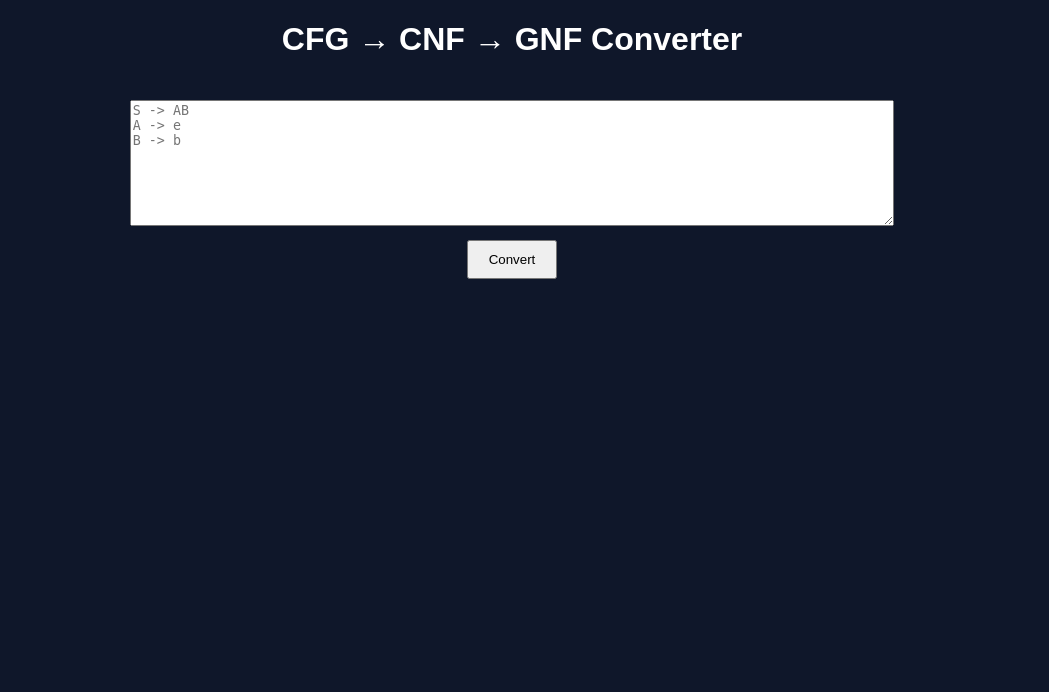
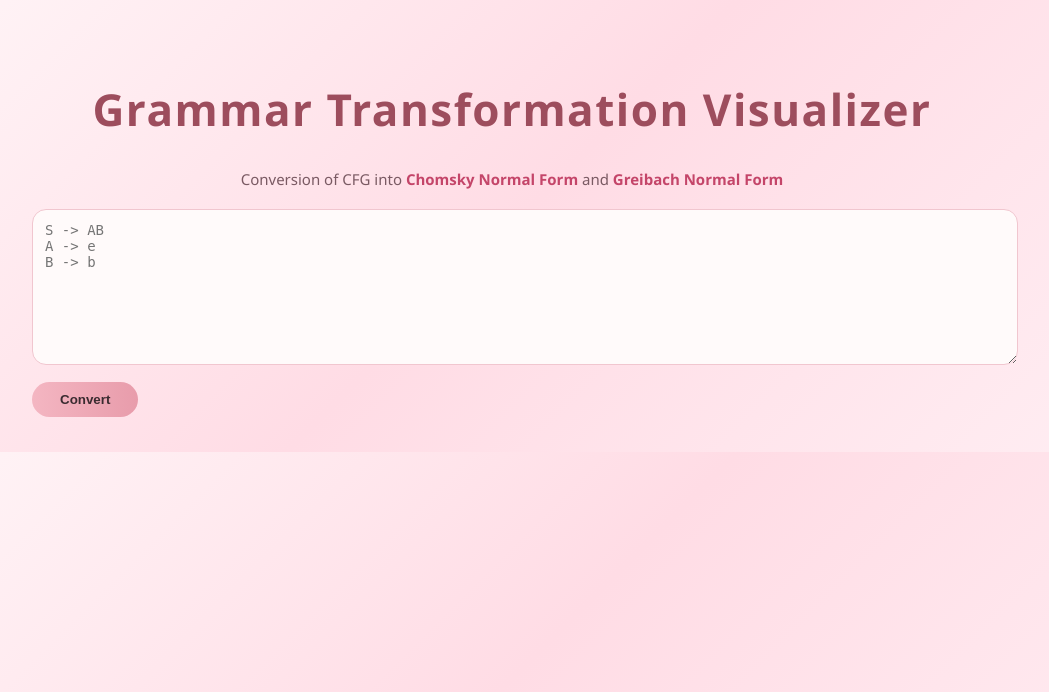
Before and after one commit to jaanvigangwal22/CGF-CONVERTOR-Project-, a Flask app: page / in a window 1280 px wide. Shown: the top 692 px of the page, without its empty margins (128-1177 px from the left). Run offline with Flask 3, Linux system fonts and the light colour scheme.

Commit message:
Final Convertor

```diff
--- a/templates/index.html
+++ b/templates/index.html
@@ -2,47 +2,152 @@
 <html>
 
 <head>
-    <title>CFG Visualizer</title>
+    <title>CFG Converter</title>
 
     <style>
         body {
-            background: #0f172a;
-            color: white;
-            font-family: Arial;
+            margin: 0;
+            font-family: 'Segoe UI', sans-serif;
+            background: linear-gradient(135deg, #fff6f8, #ffdce5, #ffeef3);
+            color: #3a2b30;
+        }
+
+        .header {
             text-align: center;
+            padding: 50px 10px 20px;
+        }
+
+        .header h1 {
+            font-size: 44px; /* 🔥 BIG TITLE */
+            font-weight: 700;
+            letter-spacing: 1.5px;
+            color: #9d4d5d; /* 🔥 DARK PINK */
+        }
+
+        .subtitle {
+            margin-top: 10px;
+            font-size: 15px;
+            color: #7a5a63;
+        }
+
+        .accent {
+            color: #c44569; /* highlight words */
+            font-weight: 600;
+        }
+
+        .container {
+            width: 75%;
+            margin: auto;
         }
 
         textarea {
-            width: 60%;
-            height: 120px;
-            margin-top: 20px;
+            width: 100%;
+            height: 130px;
+            border-radius: 14px;
+            padding: 12px;
+            border: 1px solid #f1c6cf;
+            background: #fffafa;
+            font-size: 14px;
+            color: #3a2b30;
         }
 
         button {
-            padding: 10px 20px;
-            margin-top: 10px;
+            margin-top: 12px;
+            padding: 10px 28px;
+            border-radius: 25px;
+            border: none;
+            background: linear-gradient(to right, #f4b6c2, #e89cab); /* darker pastel */
+            color: #3a2b30;
+            font-weight: 600;
+            cursor: pointer;
+            transition: 0.3s;
         }
 
-        .box {
-            width: 60%;
-            margin: 20px auto;
-            padding: 15px;
-            background: #1e293b;
-            border-left: 5px solid #22c55e;
-            text-align: left;
+        button:hover {
+            transform: scale(1.05);
+        }
+
+        .flow {
+            margin-top: 35px;
+            padding-left: 25px;
+            border-left: 3px dashed #e8b7c2; /* darker pastel line */
+        }
+
+        .step {
+            position: relative;
+            background: #ffffff;
+            margin-bottom: 25px;
+            padding: 18px;
+            border-radius: 14px;
+            box-shadow: 0 6px 18px rgba(0,0,0,0.06);
+            animation: fadeUp 0.5s ease;
+        }
+
+        .step::before {
+            content: "";
+            position: absolute;
+            left: -13px;
+            top: 25px;
+            width: 14px;
+            height: 14px;
+            background: #e89cab; /* darker dot */
+            border-radius: 50%;
+        }
+
+        .step h3 {
+            margin: 0;
+            font-size: 17px;
+            color: #9d4d5d;
+        }
+
+        .reason {
+            font-size: 13px;
+            margin-top: 6px;
+            color: #7a5a63;
         }
 
         pre {
-            background: black;
-            padding: 10px;
+            background: #fff3f6;
+            padding: 12px;
+            border-radius: 10px;
+            margin-top: 12px;
+            font-size: 13px;
+            overflow-x: auto;
         }
+
+        .highlight {
+            border-left: 6px solid #c44569; /* 🔥 DARK highlight */
+            background: linear-gradient(to right, #ffe6eb, #ffd6df);
+            box-shadow: 0 6px 20px rgba(196, 69, 105, 0.2);
+        }
+
+        @keyframes fadeUp {
+            from {
+                opacity: 0;
+                transform: translateY(15px);
+            }
+            to {
+                opacity: 1;
+                transform: translateY(0);
+            }
+        }
+
     </style>
 
 </head>
 
 <body>
 
-<h1>CFG → CNF → GNF Converter</h1>
+<div class="header">
+    <h1>Grammar Transformation Visualizer</h1>
+    <div class="subtitle">
+        Conversion of CFG into
+        <span class="accent">Chomsky Normal Form</span> and
+        <span class="accent">Greibach Normal Form</span>
+    </div>
+</div>
+
+<div class="container">
 
 <form method="POST">
 <textarea name="grammar" placeholder="S -> AB
@@ -52,37 +157,75 @@ B -> b"></textarea>
 <button>Convert</button>
 </form>
 
+<div class="flow">
+
 {% if original %}
-<div class="box"><h3>Step 1: Original</h3><pre>{{ original }}</pre></div>
+<div class="step">
+<h3>Step 1: Original Grammar</h3>
+<div class="reason">Initial grammar provided.</div>
+<pre>{{ original }}</pre>
+</div>
 {% endif %}
 
 {% if epsilon %}
-<div class="box"><h3>Step 2: Epsilon Removed</h3><pre>{{ epsilon }}</pre></div>
+<div class="step">
+<h3>Step 2: Remove Epsilon</h3>
+<div class="reason">Removed empty productions.</div>
+<pre>{{ epsilon }}</pre>
+</div>
 {% endif %}
 
 {% if unit %}
-<div class="box"><h3>Step 3: Unit Removed</h3><pre>{{ unit }}</pre></div>
+<div class="step">
+<h3>Step 3: Remove Unit Productions</h3>
+<div class="reason">Replaced single-variable rules.</div>
+<pre>{{ unit }}</pre>
+</div>
 {% endif %}
 
 {% if useless %}
-<div class="box"><h3>Step 4: Useless Removed</h3><pre>{{ useless }}</pre></div>
+<div class="step">
+<h3>Step 4: Remove Useless Symbols</h3>
+<div class="reason">Removed non-generating symbols.</div>
+<pre>{{ useless }}</pre>
+</div>
 {% endif %}
 
 {% if cnf %}
-<div class="box"><h3>Step 5: CNF</h3><pre>{{ cnf }}</pre></div>
+<div class="step highlight">
+<h3>Step 5: CNF (Chomsky Normal Form)</h3>
+<div class="reason">Converted into CNF standard form.</div>
+<pre>{{ cnf }}</pre>
+</div>
 {% endif %}
 
 {% if gnf_step1 %}
-<div class="box"><h3>Step 6: GNF Step 1</h3><pre>{{ gnf_step1 }}</pre></div>
+<div class="step">
+<h3>Step 6: GNF Step 1</h3>
+<div class="reason">Transformation begins.</div>
+<pre>{{ gnf_step1 }}</pre>
+</div>
 {% endif %}
 
 {% if gnf_step2 %}
-<div class="box"><h3>Step 7: GNF Step 2</h3><pre>{{ gnf_step2 }}</pre></div>
+<div class="step">
+<h3>Step 7: GNF Step 2</h3>
+<div class="reason">Replacing leading variables.</div>
+<pre>{{ gnf_step2 }}</pre>
+</div>
 {% endif %}
 
 {% if gnf %}
-<div class="box"><h3>Final GNF</h3><pre>{{ gnf }}</pre></div>
+<div class="step highlight">
+<h3>Final Step: GNF (Greibach Normal Form)</h3>
+<div class="reason">All productions start with terminals.</div>
+<pre>{{ gnf }}</pre>
+</div>
 {% endif %}
+
+</div>
+
+</div>
 
 </body>
 </html>
```
